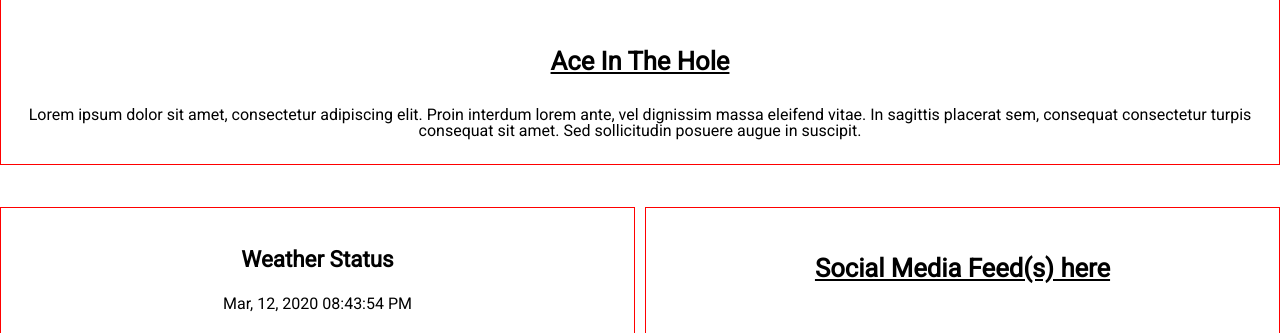
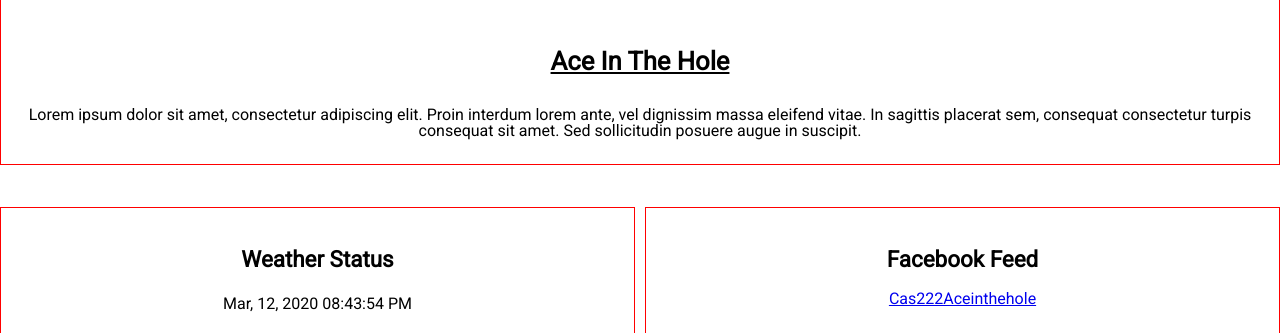
Before and after one commit to dylandills/ace-in-the-hole, a PHP site: page / in a window 1280 px wide. Shown: the part 277-610 px from the top of the page. Run offline with PHP 8.4, Linux system fonts and the light colour scheme; data that the repository does not hold is empty; some libraries are stand-ins or nearby versions.

Commit message:
social media feeds and script tags associated have been added to home.html.php

```diff
--- a/css/styles.css
+++ b/css/styles.css
@@ -140,6 +140,9 @@ body main section .report-container span.min-temperature {
 }
 body main section .report-container .time {
   line-height: 25px;
+}
+body main section div.fb-feed {
+  margin-bottom: 5em !important;
 }
 body main .button {
   margin: 4em 0 !important;
--- a/css/styles.less
+++ b/css/styles.less
@@ -89,6 +89,7 @@ body {
       border: 1px solid @color3;
       padding: 20px;
       margin: 1em 0;
+      // Weather Feed
       .report-container {
         width: 100%;
         margin: 0 auto;
@@ -109,6 +110,10 @@ body {
         .time {
           line-height: 25px;
         }
+      }
+      //Social Media Feed
+      div.fb-feed {
+        margin-bottom: 5em !important;
       }
     }
     /*Button*/
--- a/home/home.html.php
+++ b/home/home.html.php
@@ -8,6 +8,8 @@
     <link href="css/styles.css" rel="stylesheet" type="text/css">
     <link href="css/reset.css" rel="stylesheet" type="text/css">
     <link href="css/helper.css" rel="stylesheet" type="text/css">
+    <script async defer crossorigin="anonymous" src="https://connect.facebook.net/en_US/sdk.js#xfbml=1&version=v6.0&appId=563194357460179&autoLogAppEvents=1"></script>
+    <script async src="https://platform.twitter.com/widgets.js" charset="utf-8"></script>
   </head>
   <body>
     <?php include 'includes/header.inc.html.php'; ?>
@@ -17,6 +19,7 @@
         <h1>Ace In The Hole</h1>
         <p>Lorem ipsum dolor sit amet, consectetur adipiscing elit. Proin interdum lorem ante, vel dignissim massa eleifend vitae. In sagittis placerat sem, consequat consectetur turpis consequat sit amet. Sed sollicitudin posuere augue in suscipit.</p>
       </section>
+      <!---Weather Feed Section --->
       <section>
         <div class="report-container">
           <h2><?php echo $data->name; ?> Weather Status</h2>
@@ -35,8 +38,23 @@
           </div>
         </div>
       </section>
+      <!---Social Media Feed Section --->
       <section>
-        <h1>Social Media Feed(s) here</h1>
+        <!---Facebook --->
+        <div class="fb-feed">
+          <h2>Facebook Feed</h2>
+          <div id="fb-root"></div>
+          <div class="fb-page" data-href="https://www.facebook.com/Cas222Aceinthehole-110661963841617/" data-tabs="timeline" data-width="" data-height="" data-small-header="false" data-adapt-container-width="true" data-hide-cover="false" data-show-facepile="true">
+            <blockquote cite="https://www.facebook.com/Cas222Aceinthehole-110661963841617/" class="fb-xfbml-parse-ignore">
+              <a href="https://www.facebook.com/Cas222Aceinthehole-110661963841617/">Cas222Aceinthehole</a>
+            </blockquote>
+          </div>
+        </div>
+        <!---Twitter --->
+        <div class="twitter-feed">
+          <h2>Twitter Feed</h2>
+          <a class="twitter-timeline" href="https://twitter.com/pcccas222?ref_src=twsrc%5Etfw">Tweets by pcccas222</a>
+        </div>
       </section>
       <section>
         <h1>Slider Image Gallery Here</h1>
```
